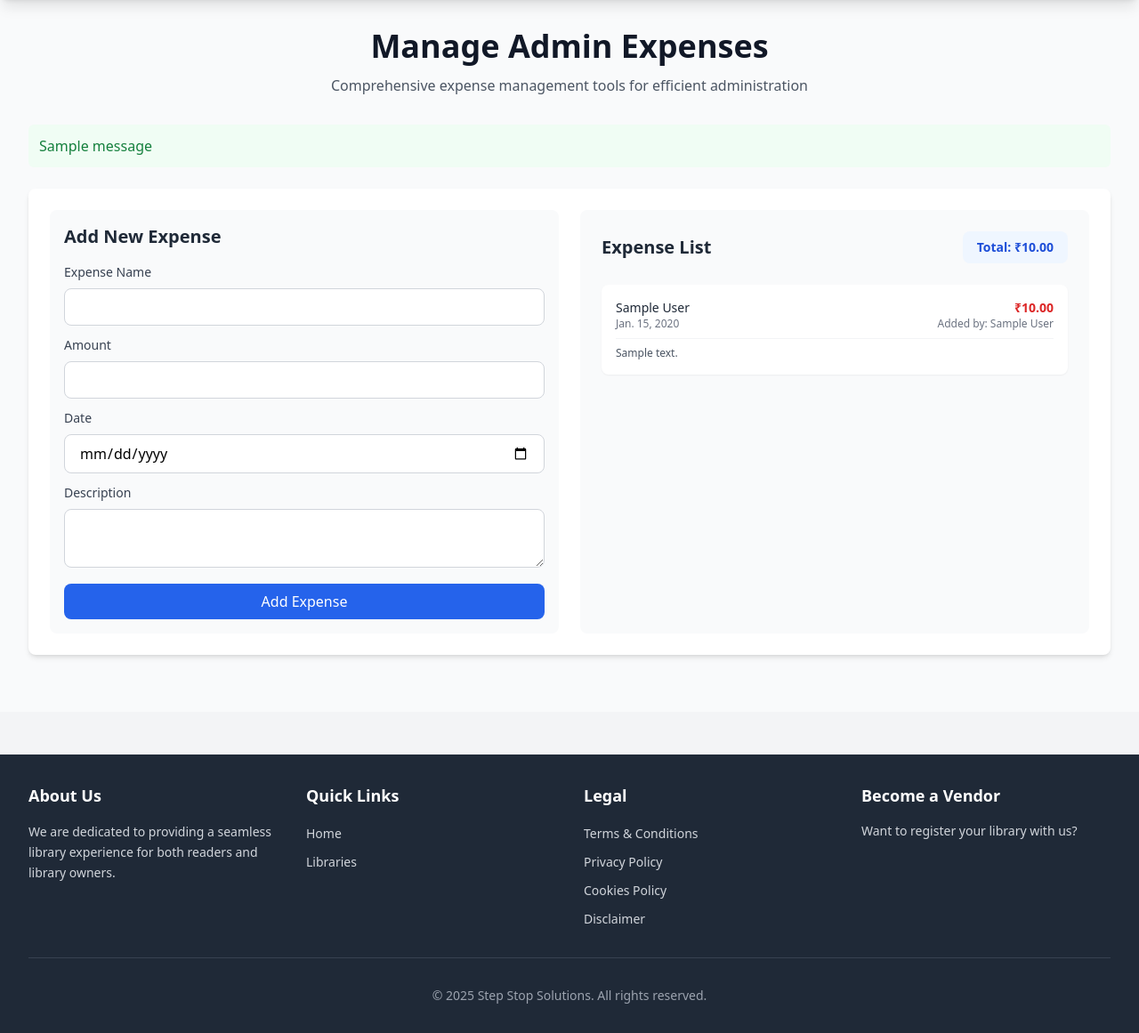
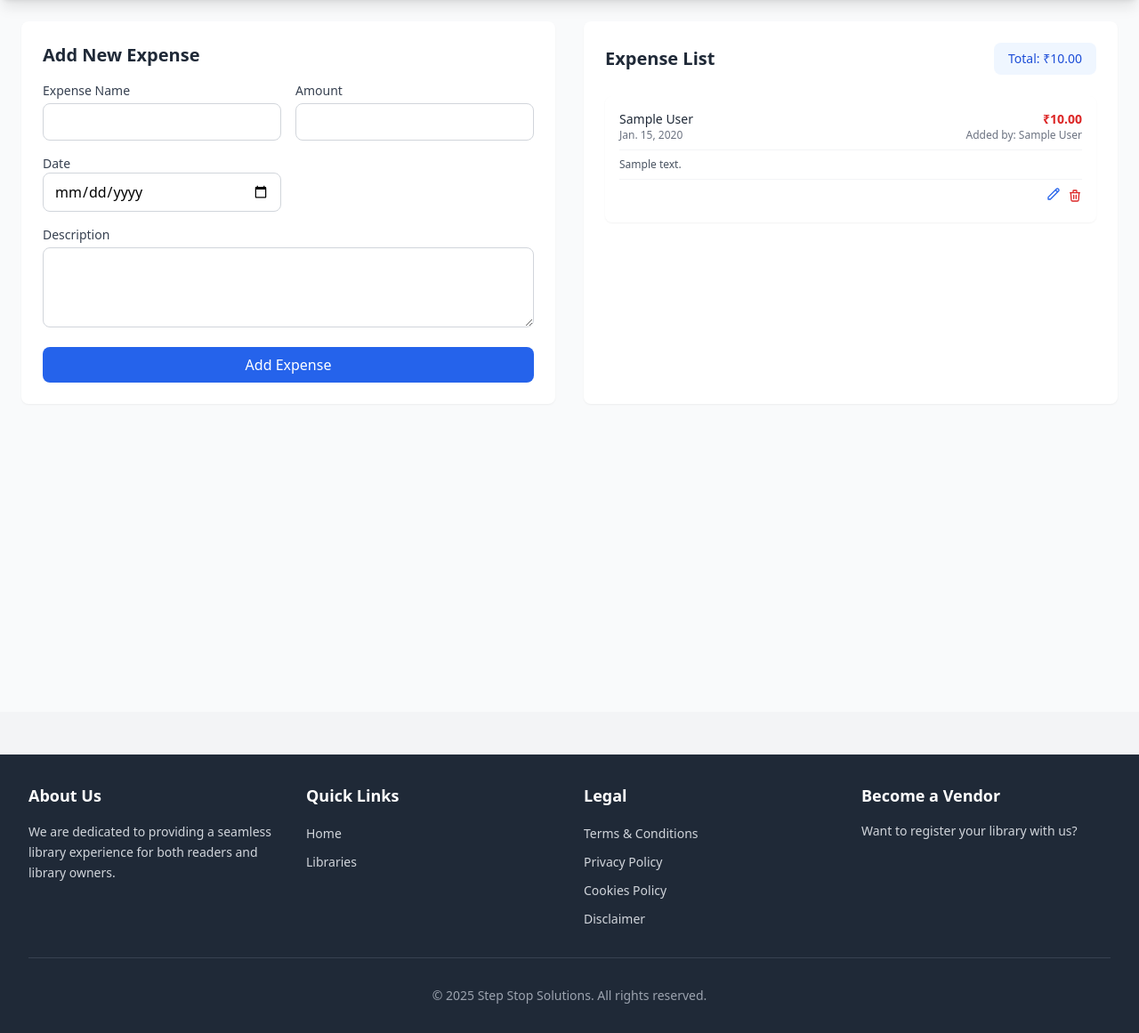
Before and after one commit to kanishkkumarsingh2004/Step-Stop-Solutions, a Django app: page /manage-admin-expenses/ in a window 1280 px wide. Shown: the part 80-1241 px from the top of the page at 89% size. Run offline with Django 5.2, Linux system fonts and the light colour scheme; a user stored in the database is signed in; tables that the repository leaves empty hold one stand-in row (values such as "Sample post"); one stand-in notice (Sample message) is shown; some libraries are stand-ins or nearby versions.

Commit message:
admin expense edit and delet

```diff
--- a/library/templates/admin_page/manage_admin_expenses.html
+++ b/library/templates/admin_page/manage_admin_expenses.html
@@ -2,73 +2,48 @@
 {% load static %}
 
 {% block content %}
-<div class="min-h-screen bg-gray-50">
-    <div class="max-w-7xl mx-auto px-2 sm:px-4 lg:px-8 py-4 sm:py-6 lg:py-8">
-        <!-- Page Header -->
-        <div class="text-center mb-4 sm:mb-8">
-            <h1 class="text-xl sm:text-3xl md:text-4xl font-bold text-gray-900 mb-2 sm:mb-3">Manage Admin Expenses</h1>
-            <p class="text-xs sm:text-base text-gray-600 max-w-2xl mx-auto px-2">
-                Comprehensive expense management tools for efficient administration
-            </p>
-        </div>
-
-        <!-- Messages -->
-        {% if messages %}
-        <div class="mb-4 sm:mb-6">
-            {% for message in messages %}
-            <div class="{% if message.tags == 'success' %}bg-green-50 text-green-700{% else %}bg-red-50 text-red-700{% endif %} p-2 sm:p-3 rounded-md mb-2 sm:mb-3 text-sm sm:text-base">
-                {{ message }}
-            </div>
-            {% endfor %}
-        </div>
-        {% endif %}
-
-        <!-- Expense Management Content -->
-        <div class="bg-white rounded-lg shadow-md p-3 sm:p-4 lg:p-6">
-            <div class="grid grid-cols-1 gap-4 sm:gap-6 md:grid-cols-2">
+<div class="min-h-screen bg-gray-50 p-6">
+    <div class="max-w-7xl mx-auto">
+        <div class="grid grid-cols-1 lg:grid-cols-2 gap-8">
             <!-- Add Expense Form -->
-                <div class="bg-gray-50 p-3 sm:p-4 rounded-lg">
-                    <h2 class="text-lg sm:text-xl font-semibold text-gray-800 mb-3 sm:mb-4">Add New Expense</h2>
-                    <form method="post" class="space-y-3 sm:space-y-4">
+            <div class="bg-white p-6 rounded-lg shadow-sm">
+                <h2 class="text-xl font-semibold text-gray-800 mb-4">Add New Expense</h2>
+                <form method="POST" action="{% url 'Manage_Admin_Expenss' %}">
                     {% csrf_token %}
-                        <div class="space-y-2 sm:space-y-3">
+                    <div class="grid grid-cols-1 md:grid-cols-2 gap-4">
                         <div>
-                                <label for="expense_name" class="block text-xs sm:text-sm font-medium text-gray-700 mb-1 sm:mb-2">Expense Name</label>
-                                <input type="text" id="expense_name" name="expense_name"
-                                       class="w-full px-3 py-1.5 sm:px-4 sm:py-2 border border-gray-300 rounded-lg focus:ring-2 focus:ring-blue-500 focus:border-blue-500 transition duration-200 text-sm sm:text-base"
-                                       required>
+                            <label for="expense_name" class="block text-sm font-medium text-gray-700 mb-1">Expense Name</label>
+                            <input type="text" id="expense_name" name="expense_name" required
+                                   class="w-full px-3 py-2 border border-gray-300 rounded-lg focus:ring-2 focus:ring-blue-500 focus:border-blue-500 transition duration-200">
                         </div>
                         <div>
-                                <label for="amount" class="block text-xs sm:text-sm font-medium text-gray-700 mb-1 sm:mb-2">Amount</label>
-                                <input type="number" id="amount" name="amount" step="0.01"
-                                       class="w-full px-3 py-1.5 sm:px-4 sm:py-2 border border-gray-300 rounded-lg focus:ring-2 focus:ring-blue-500 focus:border-blue-500 transition duration-200 text-sm sm:text-base"
-                                       required>
+                            <label for="amount" class="block text-sm font-medium text-gray-700 mb-1">Amount</label>
+                            <input type="number" id="amount" name="amount" step="0.01" required
+                                   class="w-full px-3 py-2 border border-gray-300 rounded-lg focus:ring-2 focus:ring-blue-500 focus:border-blue-500 transition duration-200">
                         </div>
                         <div>
-                                <label for="date" class="block text-xs sm:text-sm font-medium text-gray-700 mb-1 sm:mb-2">Date</label>
-                                <input type="date" id="date" name="date"
-                                       class="w-full px-3 py-1.5 sm:px-4 sm:py-2 border border-gray-300 rounded-lg focus:ring-2 focus:ring-blue-500 focus:border-blue-500 transition duration-200 text-sm sm:text-base"
-                                       max="{{ today|date:'Y-m-d' }}"
-                                       required>
+                            <label for="date" class="block text-sm font-medium text-gray-700 mb-极1">Date</label>
+                            <input type="date" id="date" name="date" max="{{ today|date:'Y-m-d' }}" required
+                                   class="w-full px-3 py-2 border border-gray-300 rounded-lg focus:ring-2 focus:ring-blue-500 focus:border-blue-500 transition duration-200">
                         </div>
-                            <div>
-                                <label for="description" class="block text-xs sm:text-sm font-medium text-gray-700 mb-1 sm:mb-2">Description</label>
-                                <textarea id="description" name="description" rows="2" class="w-full px-3 py-1.5 sm:px-4 sm:py-2 border border-gray-300 rounded-lg focus:ring-2 focus:ring-blue-500 focus:border-blue-500 transition duration-200 text-sm sm:text-base"></textarea>
+                        <div class="md:col-span-2">
+                            <label for="description极" class="block text-sm font-medium text-gray-700 mb-1">Description</label>
+                            <textarea id="description" name="description" rows="3"
+                                      class="w-full px-3 py-2 border border-gray-300 rounded-lg focus:ring-2 focus:ring-blue-500 focus:border-blue-500 transition duration-200"></textarea>
                         </div>
-                            <button type="submit"
-                                    class="w-full bg-blue-600 hover:bg-blue-700 text-white px-4 py-1.5 sm:px-6 sm:py-2 rounded-lg transition-all duration-300 focus:outline-none focus:ring-2 focus:ring-blue-500 focus:ring-offset-2 text-sm sm:text-base">
+                    </div>
+                    <button type="submit" class="mt-4 w-full bg-blue-600 hover:bg-blue-700 text-white px-6 py-2 rounded-lg transition duration-200">
                         Add Expense
                     </button>
-                        </div>
                 </form>
             </div>
 
             <!-- Expense List -->
-                <div class="bg-gray-50 p-6 rounded-lg">
+            <div class="bg-white p-6 rounded-lg shadow-sm">
                 <div class="flex justify-between items-center mb-6">
                     <h2 class="text-lg sm:text-xl font-semibold text-gray-800">Expense List</h2>
                     <div class="bg-blue-50 px-3 py-1.5 rounded-lg text-center sm:px-4 sm:py-2">
-                            <p class="text-xs sm:text-sm font-semibold text-blue-700">
+                        <p class="text-xs sm:text-sm font-semib极old text-blue-700">
                             Total: ₹{{ total_expenses|floatformat:2 }}
                         </p>
                     </div>
@@ -91,6 +66,27 @@
                             <p class="text-xs text-gray-600">{{ expense.description }}</p>
                         </div>
                         {% endif %}
+                        <div class="mt-2 pt-2 border-t border-gray-100 flex justify-end space-x-2">
+                            <a href="#"
+                               data-expense-id="{{ expense.id }}"
+                               data-expense-name="{{ expense.name }}"
+                               data-expense-amount="{{ expense.amount }}"
+                               data-expense-date="{{ expense.date|date:'Y-m-d' }}"
+                               data-expense-description="{{ expense.description }}"
+                               class="edit-expense-btn text-blue-600 hover:text-blue-800">
+                                <svg class="w-4 h-4" fill="none" stroke="currentColor" viewBox="0 0 24 24">
+                                    <path stroke-linecap="round" stroke-linejoin="round" stroke-width="2" d="M15.232 5.232l3.536 3.536m-2.036-5.036a2.5 2.5 0 113.536 3.536L6.5 21.036H3v-3.572L16.732 3.732z"></path>
+                                </svg>
+                            </a>
+                            <form action="{% url 'delete_admin_expense' expense.id %}" method="POST" class="inline">
+                                {% csrf_token %}
+                                <button type="submit" class="text-red-600 hover:text-red-800" onclick="return confirm('Are you sure you want to delete this expense?')">
+                                    <svg class="w-4 h-4" fill="none" stroke="currentColor" viewBox="0 0 24 24">
+                                        <path stroke-linecap="round" stroke-linejoin="round" stroke-width="2" d="M19 7l-.867 12.142A2 2 0 0116.138 21H7.862a2 2 0 01-1.995-1.858L5 7m5 4v6m4-6v6m1-10V4a1 1 0 00-1-1h-4a1 1 0 00-1 1v3M4 7h16"></path>
+                                    </svg>
+                                </button>
+                            </form>
+                        </div>
                     </div>
                     {% empty %}
                     <div class="text-center text-gray-500 py-4">
@@ -102,5 +98,46 @@
         </div>
     </div>
 </div>
+
+<!-- Edit Modal -->
+<div id="editExpenseModal" class="hidden fixed inset-0 bg-black bg-opacity-50 flex items-center justify-center p-4">
+    <div class="bg-white rounded-lg shadow-lg w-full max-w-md">
+        <div class="flex justify-between items-center p-4 border-b">
+            <h3 class="text-lg font-semibold">Edit Expense</h3>
+            <button onclick="closeEditModal()" class="text-gray-500 hover:text-gray-700">
+                <svg class="w-6 h-6" fill="none" stroke="currentColor" viewBox="0 0 24 24">
+                    <path stroke-linecap="round" stroke-linejoin="round" stroke-width="2" d="M6 18L18 6M6 6l12 12"></path>
+                </svg>
+            </button>
         </div>
+        <form id="editExpenseForm" method="POST" class="p-4 space-y-4">
+            {% csrf_token %}
+            <input type="hidden" name="expense_id" id="editExpenseId">
+            <div>
+                <label for="editExpenseName" class="block text-sm font-medium text-gray-700">Expense Name</label>
+                <input type="text" id="editExpenseName" name="expense_name" required
+                       class="w-full px-3 py-2 border border-gray-300 rounded-lg focus:ring-2 focus:ring-blue-500 focus:border-blue-500 transition duration-200">
+            </div>
+            <div>
+                <label for="editAmount" class="block text-sm font-medium text-gray-700">Amount</label>
+                <input type="number" id="editAmount" name="amount" step="0.01" required
+                       class="w-full px-3 py-2 border border-gray-300 rounded-lg focus:ring-2 focus:ring-blue-500 focus:border-blue-500 transition duration-200">
+            </div>
+            <div>
+                <label for="editDate" class="block text-sm font-medium text-gray-700">Date</label>
+                <input type="date" id="editDate" name="date" required max="{{ today|date:'Y-m-d' }}"
+                       class="w-full px-3 py-2 border border-gray-300 rounded-lg focus:ring-2 focus:ring-blue-500 focus:border-blue-500 transition duration-200">
+            </div>
+            <div>
+                <label for="editDescription" class="block text-sm font-medium text-gray-700">Description</label>
+                <textarea id="editDescription" name="description" rows="3"
+                          class="w-full px-3 py-2 border border-gray-300 rounded-lg focus:ring-2 focus:ring-blue-500 focus:border-blue-500 transition duration-200"></textarea>
+            </div>
+            <button type="submit" class="w-full bg-blue-600 text-white px-4 py-2 rounded-lg hover:bg-blue-700 transition duration-200">
+                Update Expense
+            </button>
+        </form>
+    </div>
+</div>
+<script src="{% static 'js/admin_expenses.js' %}"></script>
 {% endblock %}
--- a/library/urls.py
+++ b/library/urls.py
@@ -180,4 +180,6 @@ urlpatterns = [
     # Admin Graphs
     path('admin-graphs/', views.admin_graphs, name='admin_graphs'),
     path('manage-admin-expenses/', views.Manage_Admin_Expenss, name='Manage_Admin_Expenss'),
+    path('edit-admin-expense/<int:expense_id>/', views.EditAdminExpense, name='edit_admin_expense'),
+    path('delete-admin-expense/<int:expense_id>/', views.DeleteAdminExpense, name='delete_admin_expense'),
 ]
--- a/library/views.py
+++ b/library/views.py
@@ -2755,3 +2755,29 @@ def Manage_Admin_Expenss(request):
         'today': now().date()  # Add today's date to context
     }
     return render(request, 'admin_page/manage_admin_expenses.html', context)
+
+@login_required
+def EditAdminExpense(request, expense_id):
+    expense = get_object_or_404(AdminExpense, id=expense_id)
+    if request.method == 'POST':
+        try:
+            expense.name = request.POST.get('expense_name')
+            expense.amount = request.POST.get('amount')
+            expense.date = request.POST.get('date')
+            expense.description = request.POST.get('description')
+            expense.save()
+            return JsonResponse({'status': 'success'})
+        except Exception as e:
+            logger.error(f"Error updating expense: {str(e)}")
+            return JsonResponse({'status': 'error', 'message': str(e)}, status=400)
+    return JsonResponse({'status': 'error', 'message': 'Invalid request'}, status=400)
+
+@login_required
+def DeleteAdminExpense(request, expense_id):
+    expense = get_object_or_404(AdminExpense, id=expense_id)
+    try:
+        expense.delete()
+        return JsonResponse({'status': 'success'})
+    except Exception as e:
+        logger.error(f"Error deleting expense: {str(e)}")
+        return JsonResponse({'status': 'error', 'message': str(e)}, status=400)
```
Also changed, not shown: library/static/js/admin_expenses.js (added, +95 -0 lines), library/templates/admin_page/admin_dashboard.html (+4 -4 lines), 1 other file. Lines whose indentation alone changed are shown as unchanged.
